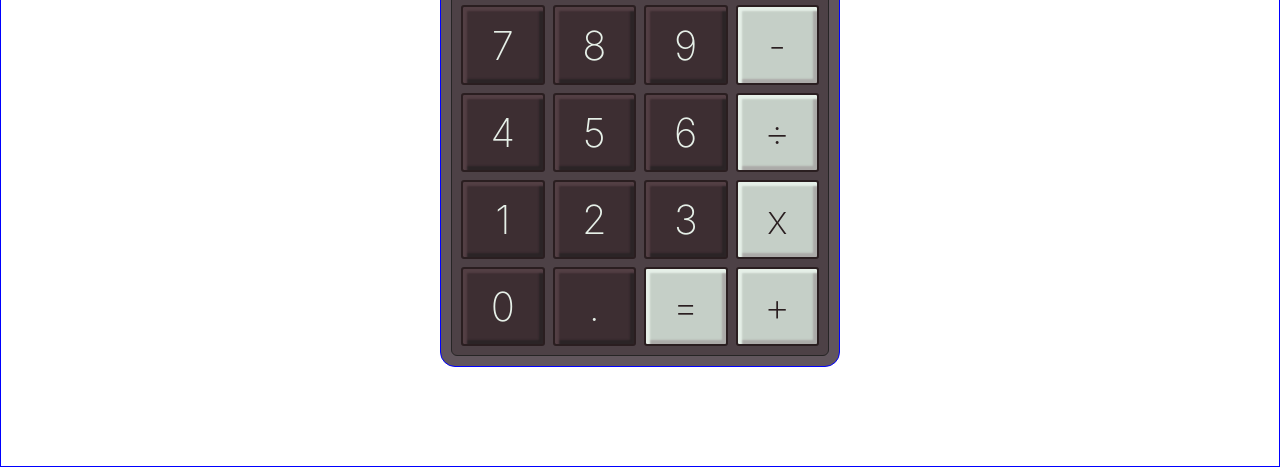
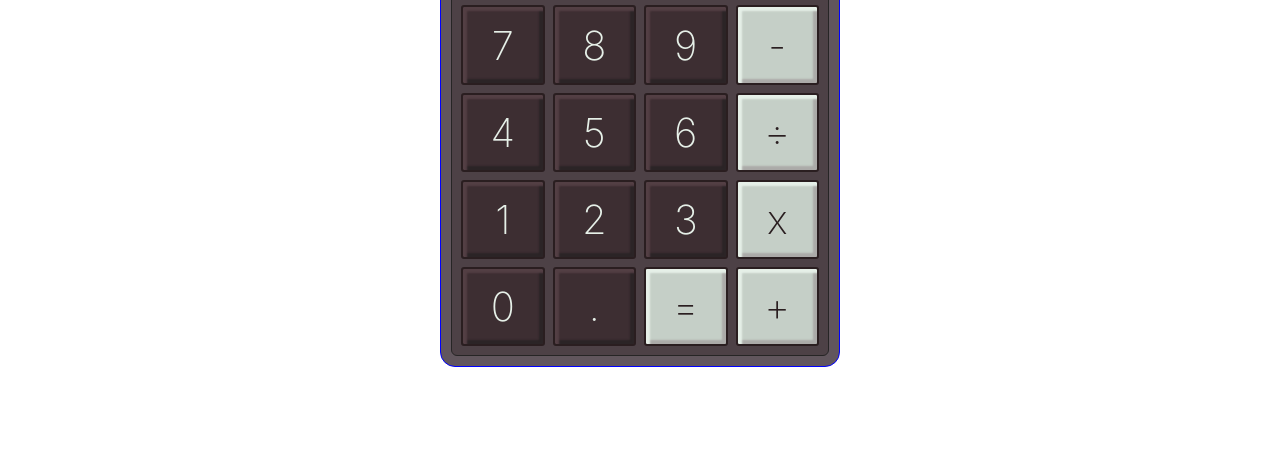
Before and after one commit to pixekatze/odin-calculator, a plain HTML site: page index.html in a window 1280 px wide. Shown: the part 333-800 px from the top of the page. Drawn offline with Linux system fonts and the light colour scheme.

Commit message:
CSS changes

```diff
--- a/style.css
+++ b/style.css
@@ -32,7 +32,6 @@ body {
   justify-content: center;
   flex-direction: column;
   height: 100vh;
-  border: 1px solid blue;
 }
 
 .content {
```
